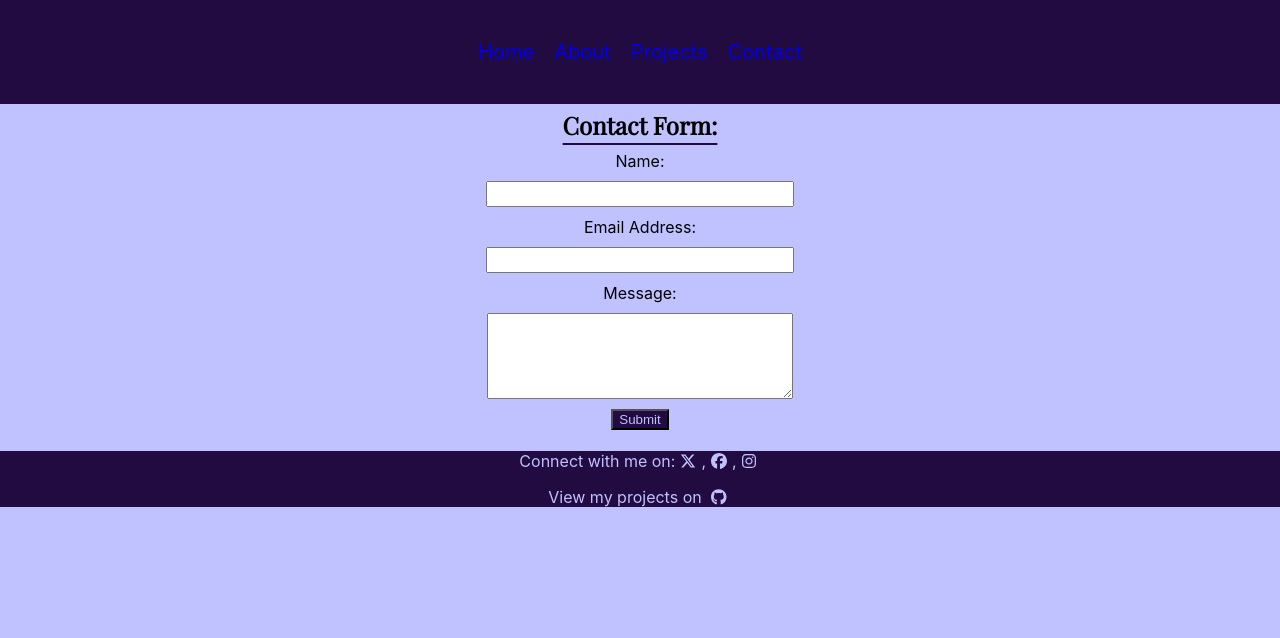
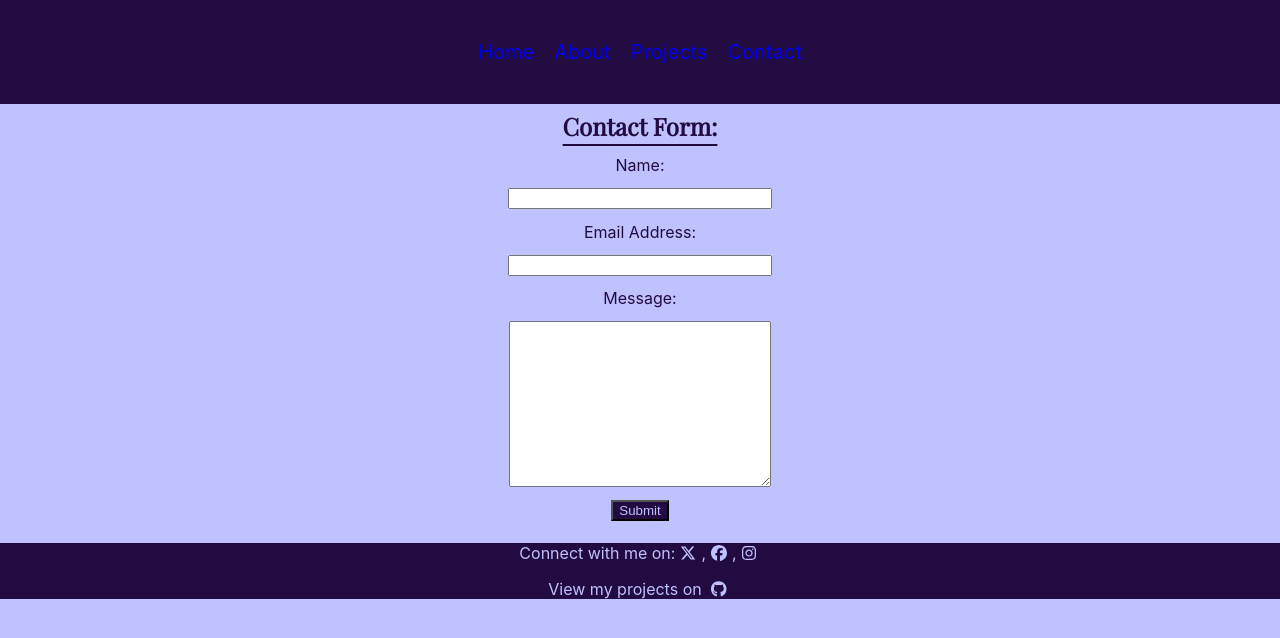
Before and after one commit to donetian-petkov/react-portfolio, a React (Create React App) app: page /contact in a window 1280 px wide. Shown: the top 638 px of the page. Built offline with nearby package versions, Linux system fonts and the light colour scheme.

Commit message:
CSS Changes

```diff
--- a/src/components/About/About.module.css
+++ b/src/components/About/About.module.css
@@ -5,6 +5,7 @@
     display: flex;
     justify-content: center;
     align-items: center;
+
 
 }
 
--- a/src/components/ContactForm/ContactForm.module.css
+++ b/src/components/ContactForm/ContactForm.module.css
@@ -7,21 +7,22 @@
     justify-content: center;
     flex-direction: column;
     background: var(--background-color);
+    color: var(--accent-color);
 }
 
 .contactForm * {
-    margin: 5px;
+    margin: 0.5%;
 
 }
 
 .contactForm__input {
-    width: 300px;
-    height: 20px;
+    width: 20%;
+    height: 10%;
 }
 
 .contactForm__textArea {
-    width: 300px;
-    height: 80px;
+    width: 20%;
+    height: 20vh;
 }
 
 .contactForm__btn {
--- a/src/components/Main/Main.js
+++ b/src/components/Main/Main.js
@@ -1,6 +1,7 @@
 import Hero from "../Hero/Hero.js";
 import About from "../About/About";
 import Projects from "../Projects/Projects";
+import ContactForm from "../ContactForm/ContactForm";
 
 const Main = () => {
 
@@ -9,6 +10,7 @@ const Main = () => {
             <Hero/>
             <About/>
             <Projects/>
+            <ContactForm/>
         </main>
 
         )
--- a/src/components/Projects/ProjectCard/ProjectCard.module.css
+++ b/src/components/Projects/ProjectCard/ProjectCard.module.css
@@ -5,11 +5,14 @@
     justify-content: center;
     width: 100%;
     margin: 0 auto;
+
 }
 
 .projects__card__descr {
+    font-size: 1.8em;
     width: 50%;
     margin-bottom: 1%;
+    padding: 0.5%;
     color: var(--accent-color);
     border-bottom: solid 2px var(--accent-color);
 }
--- a/src/components/Projects/Projects.module.css
+++ b/src/components/Projects/Projects.module.css
@@ -10,7 +10,7 @@
 
 .projects__title {
     font-size: 3em;
-    margin-bottom: 2%;
+    margin-bottom: 1.5%;
     color: var(--accent-color);
 }
 
--- a/src/index.css
+++ b/src/index.css
@@ -47,6 +47,21 @@ a {
   text-decoration: none;
 }
 
+@keyframes popIn {
+  from {
+    opacity: 0;
+    transform: scale(0.95);
+  }
+  to {
+    opacity: 1;
+    transform: scale(1);
+  }
+}
+
+.pop-in {
+  animation: popIn 0.5s forwards;
+}
+
 @media (max-width: 632px) {
 
   * {
```
